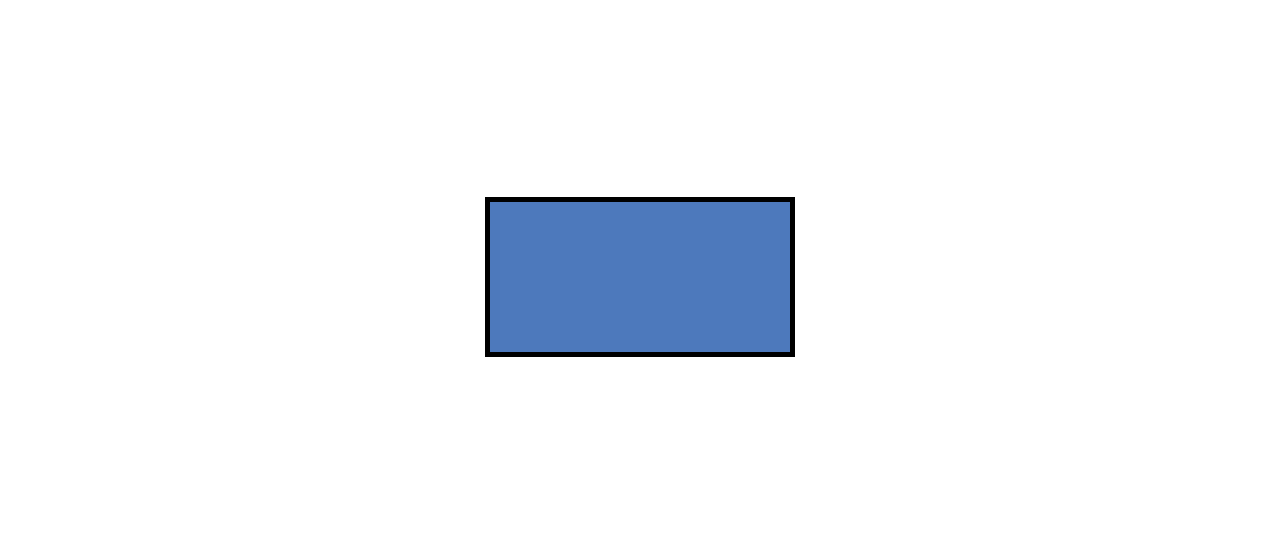
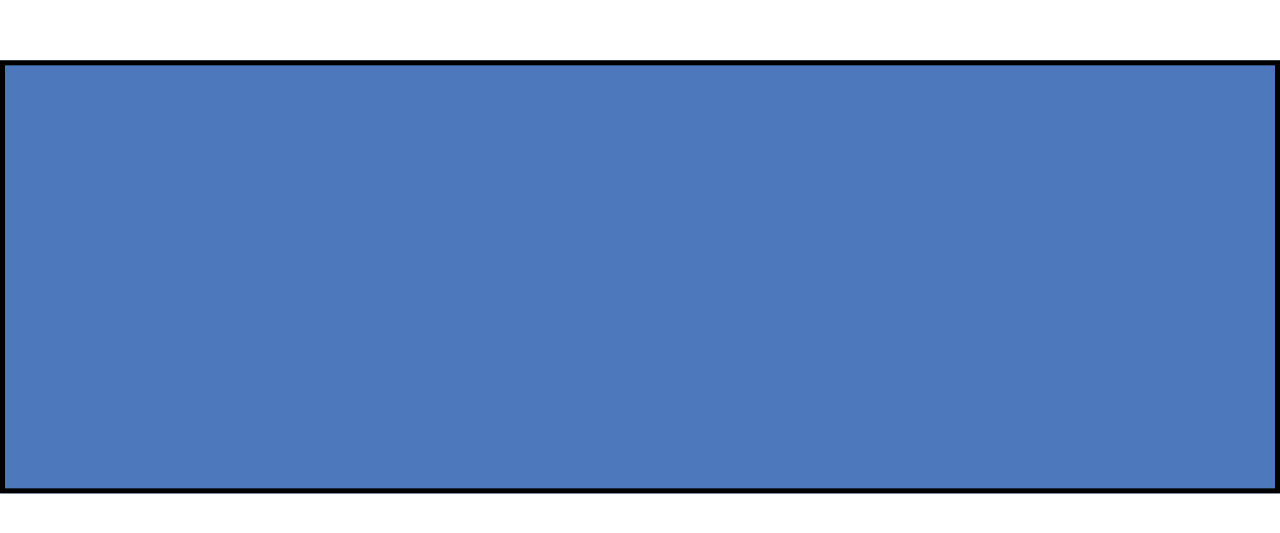
Before and after one commit to IsaiahSimon/2D-JS-game, a plain HTML site: page index.html in a window 1280 px wide. Shown: the part 123-656 px from the top of the page. Drawn offline with Linux system fonts and the light colour scheme.

Commit message:
Basic JavaScript setup

```diff
--- a/index.html
+++ b/index.html
@@ -10,6 +10,6 @@
 <body>
   <canvas id="canvas1"></canvas>
 
-  <script src="script.js"></script>
+  <script src="./script.js"></script>
 </body>
 </html>
--- a/script.js
+++ b/script.js
@@ -0,0 +1,18 @@
+// All JS logic for the game goes here
+
+
+// Load Event fires when the whole page has been loaded, including all dependent resources such as stylesheets and images.
+
+
+// Load game in browser window
+window.addEventListener('load', function() {
+  // canvas setup
+  const canvas = document.getElementById('canvas1');
+
+  // Drawing Context: a built in object that contains all methods and properties that allow us to draw and animate colors, shapes, and other graphics on HTML canvas.
+  const ctx = canvas.getContext('2d');
+
+  // Game Area
+  canvas.width = 1500;
+  canvas.height = 500;
+});
--- a/style.css
+++ b/style.css
@@ -12,4 +12,6 @@
   left: 50%;
   transform: translate(-50%, -50%);
   background: #4d79bc;
+  max-width: 100%;
+  max-height: 100%;
 }
```
